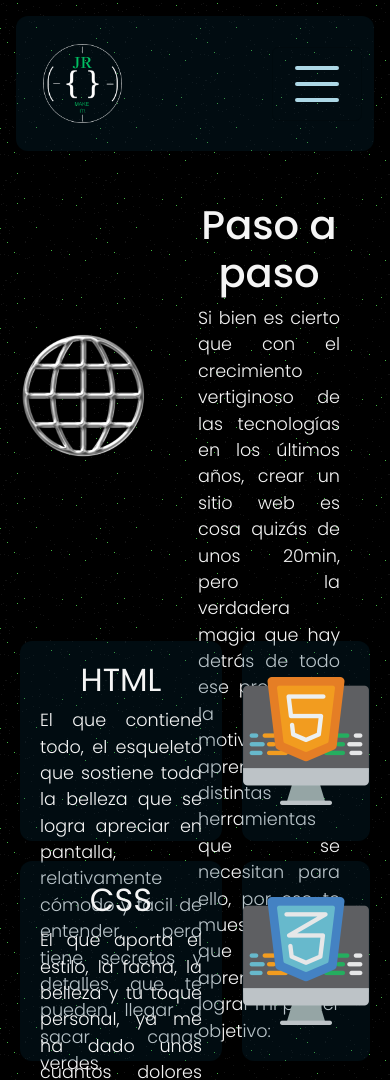
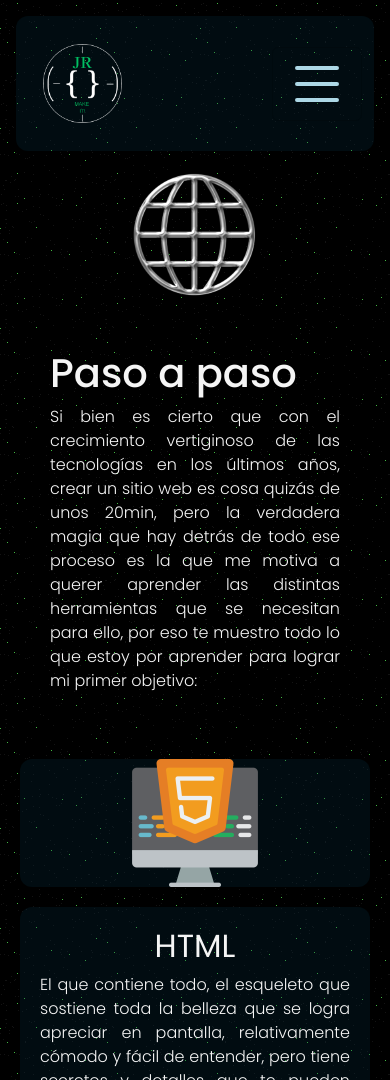
Before and after one commit to jhonyrequena/PreEntrega3Requena, a plain HTML site: page pages/camino.html in a window 390 px wide. Shown: the top 1080 px of the page. Drawn offline with nearby package versions, Linux system fonts and the light colour scheme.

Commit message:
Cambios en Responsive

```diff
--- a/css/style.css
+++ b/css/style.css
@@ -83,7 +83,7 @@ footer {
 
 .logo {
     margin: 15px;
-    width: 60%;
+    width: 90%;
     height: auto;
 }
 /* Esta clase es para quitarle la decoración al link de descarga de lo que será mi CV */
@@ -161,16 +161,8 @@ footer {
     gap: 20px;
 }
 
-.intro {
-    grid-area: intro;
-    display: flex;
-    flex-direction: column;
-    justify-content: space-around;
-    align-items: center;
-    padding: 30px;
-}
+/* Dos clases que me permiten ahorrar algo de código y no repetir tanto lo mismo */
 
-/* Dos clases que me permiten ahorrar algo de código y no repetir tanto lo mismo */
 .imgGrid{
     display: flex;
     justify-content: center;
@@ -184,9 +176,20 @@ footer {
     align-items: center;
     padding: 20px;
 }
+
 /* ----------------------- */
 
 /* Bautizando mis areas como dice la profe :) */
+
+.intro {
+    grid-area: intro;
+    display: flex;
+    flex-direction: column;
+    justify-content: space-around;
+    align-items: center;
+    padding: 30px;
+}
+
 .imgIzq{
     grid-area: imgIzq;
 }
@@ -244,7 +247,7 @@ filter:opacity(30%);
 
 /* Probando con Responsive 1er Breakpoint */
 
-/* Colocando el contenido en columna cuando la pantalla sea menor que 768px */
+/* Colocando el contenido en columna cuando la pantalla sea menor que 992px */
 
 @media(max-width: 992px){
 
@@ -275,26 +278,12 @@ filter:opacity(30%);
         text-align: center;
     }
 
-    .intro p {
+    .intro .textP {
         font-size: 1.1em;
     }
 
-    .recorrido {
-        margin: 20px;
-        display: grid;
-        grid-template-columns: 1fr 2fr 2fr;
-        grid-template-rows: 25% repeat(4, 200px);
-        grid-template-areas:
-        "imgIzq intro intro"
-        "html html imgHtml"
-        "css css imgCss"
-        "javascript javascript imgJavascript"
-        "angular angular imgAngular";
-        gap: 20px;
-    }
-
         .recorrido .textP {
-            font-size: 1.1em;
+            font-size: 1em;
         }
 
         .recorrido .intro {
@@ -356,6 +345,18 @@ filter:opacity(30%);
         text-align: center;
     }
 
+    .recorrido {
+        display: flex;
+        flex-direction: column;
+    }
+
+    .imgDer {
+        display: none;
+    }
+    .banner {
+        display: none;
+    }
+
     h1{
         text-align: center;
     }
--- a/pages/camino.html
+++ b/pages/camino.html
@@ -28,7 +28,7 @@
           <div class="collapse navbar-collapse" id="navbarNav">
             <ul class="navbar-nav ms-auto">
               <li class="nav-item">
-                <a href="conoceme.html">Acerca de</a>
+                <a href="conoceme.html">Acerca</a>
               </li>
               <li class="nav-item">
                 <a href="camino.html">Camino</a>
@@ -58,35 +58,35 @@
                 <h1>Paso a paso</h1>
                 <p class="textP">Si bien es cierto que con el crecimiento vertiginoso de las tecnologías en los últimos años, crear un sitio web es cosa quizás de unos 20min, pero la verdadera magia que hay detrás de todo ese proceso es la que me motiva a querer aprender las distintas herramientas que se necesitan para ello, por eso te muestro todo lo que estoy por aprender para lograr mi primer objetivo:</p>
             </div>
+            <div class="imgHtml bgGrid imgGrid">
+                <img src="../img/logo_html.png" alt="Logo HTML">
+            </div>
             <div class="html bgGrid contGrid">
                 <h2 class="headingH2">HTML</h2>
                 <p class="textP">El que contiene todo, el esqueleto que sostiene toda la belleza que se logra apreciar en pantalla, relativamente cómodo y fácil de entender, pero tiene secretos y detalles que te pueden llegar a sacar canas verdes.</p>
             </div>
-            <div class="imgHtml bgGrid imgGrid">
-                <img src="../img/logo_html.png" alt="Logo HTML">
+            <div class="imgCss bgGrid imgGrid">
+                <img src="../img/logo_css3.png" alt="Logo CSS">
             </div>
             <div class="css bgGrid contGrid">
                 <h2 class="headingH2">CSS</h2>
                 <p class="textP">El que aporta el estilo, la facha, la belleza y tu toque personal, ya me ha dado unos cuantos dolores de cabeza, aun no logro descifrar sus secretos, espero que la tercera sea la vencida.</p>
             </div>
-            <div class="imgCss bgGrid imgGrid">
-                <img src="../img/logo_css3.png" alt="Logo CSS">
+            <div class="imgJavascript bgGrid imgGrid">
+                <img src="../img/logo_javascript.png" alt="Logo JAVASCRIPT">
             </div>
             <div class="javascript bgGrid contGrid">
                 <h2 class="headingH2">JAVASCRIPT</h2>
                 <p class="textP">La lógica, el cerebro detrás de toda la operación, aporta fluidez y una mejor navegación al sitio web, no te miento, le tengo algo de miedo, pero sé que puedo llegar a entender y dominar su entorno y estructura.</p>
             </div>
-            <div class="imgJavascript bgGrid imgGrid">
-                <img src="../img/logo_javascript.png" alt="Logo JAVASCRIPT">
+            <div class="imgAngular bgGrid imgGrid">
+                <img src="../img/logo_angular.png" alt="Logo ANGULAR">
             </div>
             <div class="angular bgGrid contGrid">
                 <h2 class="headingH2">ANGULAR</h2>
                 <p class="textP">Con este señor ya entramos en terreno desconocido, solo se que es un Framework que trabaja de la mano con JavaScript (entre otros), y el detalle es que aun no se muy bien lo que es un framework.</p>
             </div>
-            <div class="imgAngular bgGrid imgGrid">
-                <img src="../img/logo_angular.png" alt="Logo ANGULAR">
-            </div>
-            <div class="banner bgGrid">
+            <div class="banner">
                 <img src="../img/banner.gif" alt="Banner Ilustrativo">
             </div>
         </main>
```
Also changed, not shown: pages/conoceme.html (+1 -1 lines), pages/contacto.html (+1 -1 lines), pages/galeria.html (+1 -1 lines).
